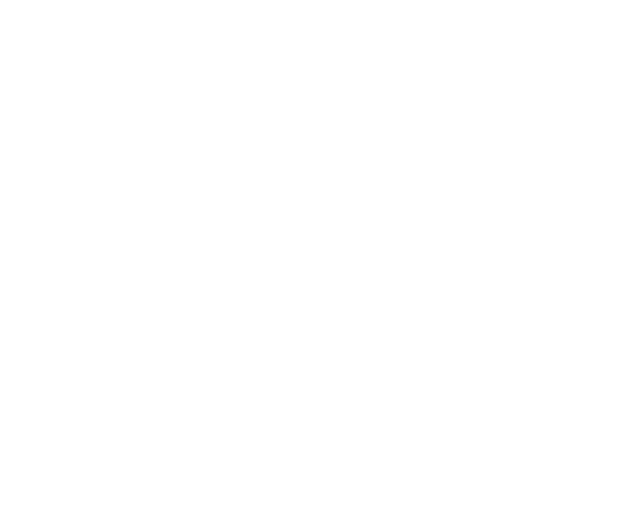
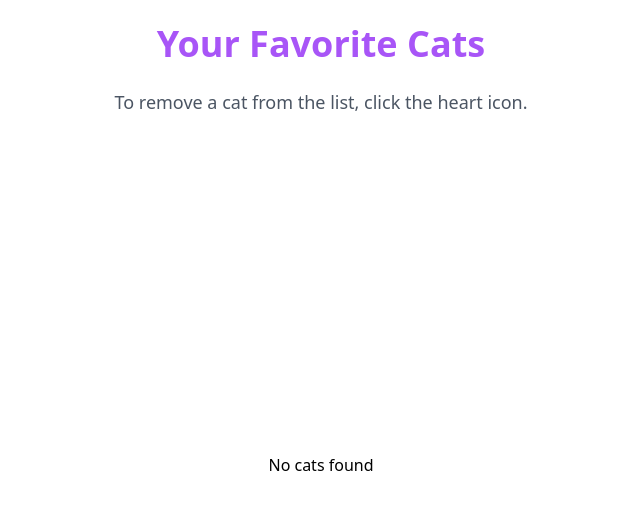
Before and after one commit to AlexPal005/cats, a React (Vite) app: page /favorite in a window 1280 px wide. Shown: the top 510 px of the page, without its empty margins (319-959 px from the left). Built offline with nearby package versions, Linux system fonts and the light colour scheme.

Commit message:
feat: favorite page

```diff
--- a/package.json
+++ b/package.json
@@ -24,6 +24,7 @@
     "react-dom": "^18.3.1",
     "react-icons": "^5.4.0",
     "react-router-dom": "^7.1.3",
+    "usehooks-ts": "^3.1.0",
     "zustand": "^5.0.3"
   },
   "devDependencies": {
--- /dev/null
+++ b/src/entities/cat/api/getCatsByListIds.ts
@@ -0,0 +1,21 @@
+import { Cat } from '../types/catTypes.ts'
+import axiosInstance from '../../../app/axios/axiosInstance.ts'
+import { useQuery } from '@tanstack/react-query'
+
+/* The Cat Api doesn't have an endpoint for get cats by a list of ids,
+ so we need to get each cat by its id*/
+
+const getCatsByListIds = async (ids: string[]): Promise<Cat[]> => {
+  const requests = ids.map((id) => {
+    return axiosInstance.get(`api/images/${id}`)
+  })
+  const responses = await Promise.all(requests)
+  return responses.map((response) => response.data)
+}
+
+export const useGetCatsByListIds = (ids: string[]) => {
+  return useQuery({
+    queryKey: ['cats', ids],
+    queryFn: () => getCatsByListIds(ids),
+  })
+}
--- a/src/entities/cat/ui/CatCard.tsx
+++ b/src/entities/cat/ui/CatCard.tsx
@@ -1,31 +1,22 @@
 import { Cat } from '../types/catTypes.ts'
 import { FaHeart } from 'react-icons/fa'
-import { useState } from 'react'
+import useFavoriteCats from '../../../pages/Favorite/model/useFavoriteCats.ts'
 
 interface CatCardProps {
   cat: Cat
 }
 
 export const CatCard = ({ cat }: CatCardProps) => {
-  const [likedCats, setLikedCats] = useState<string[]>(() => {
-    const savedLikes = localStorage.getItem('likedCats')
-    return savedLikes ? JSON.parse(savedLikes) : []
-  })
-  const isLiked = likedCats.includes(cat.id)
+  const { isLiked, addCatToFavorites, removeCatFromFavorites } =
+    useFavoriteCats()
 
   const handleLike = () => {
-    let updatedLikedCats: string[]
-
-    if (isLiked) {
-      updatedLikedCats = likedCats.filter((id) => id !== cat.id)
+    if (isLiked(cat.id)) {
+      removeCatFromFavorites(cat.id)
     } else {
-      updatedLikedCats = [...likedCats, cat.id]
+      addCatToFavorites(cat.id)
     }
-
-    setLikedCats(updatedLikedCats)
-    localStorage.setItem('likedCats', JSON.stringify(updatedLikedCats)) // Зберігаємо в локальному сховищі
   }
-
   return (
     <div className="bg-white rounded-lg shadow-md overflow-hidden">
       <img
@@ -39,7 +30,7 @@
         </h3>
         <FaHeart
           onClick={handleLike}
-          className={`cursor-pointer ${isLiked ? 'text-red-500' : 'text-gray-500'}`}
+          className={`cursor-pointer ${isLiked(cat.id) ? 'text-red-500' : 'text-gray-500'}`}
         />
       </div>
     </div>
--- /dev/null
+++ b/src/features/cats-filter/model/useClickOutside.ts
@@ -0,0 +1,19 @@
+import { useEffect } from 'react'
+
+export const useClickOutside = (
+  ref: React.RefObject<HTMLElement>,
+  callback: () => void
+) => {
+  useEffect(() => {
+    const handleClickOutside = (event: MouseEvent) => {
+      if (ref.current && !ref.current.contains(event.target as Node)) {
+        callback()
+      }
+    }
+
+    document.addEventListener('mousedown', handleClickOutside)
+    return () => document.removeEventListener('mousedown', handleClickOutside)
+  }, [ref, callback])
+}
+
+export default useClickOutside
--- a/src/features/cats-filter/ui/CatsFilter.tsx
+++ b/src/features/cats-filter/ui/CatsFilter.tsx
@@ -3,6 +3,7 @@
 import { Preloader } from '../../preloader/Preloader.tsx'
 import { Breed } from '../../../entities/cat/types/catTypes.ts'
 import { useSelectedBreedStore } from '../model/useSelectedBreedStore.ts'
+import useClickOutside from '../model/useClickOutside.ts'
 
 export const CatsFilter = () => {
   const [isDropdownOpen, setIsDropdownOpen] = useState<boolean>(false)
@@ -10,6 +11,7 @@
   const [debouncedSearchBreed, setDebouncedSearchBreed] = useState<string>('')
   const { data: breeds, isLoading } = useSearchBreeds(debouncedSearchBreed)
   const dropdownRef = useRef<HTMLDivElement>(null)
+  useClickOutside(dropdownRef, () => setIsDropdownOpen(false))
   const { selectedBreed, setSelectedBreed, clearSelectedBreed } =
     useSelectedBreedStore()
 
@@ -20,24 +22,6 @@
 
     return () => clearTimeout(timer)
   }, [searchBreed])
-
-  useEffect(() => {
-    console.log(breeds)
-  }, [breeds])
-
-  useEffect(() => {
-    const handleClickOutside = (event: MouseEvent) => {
-      if (
-        dropdownRef.current &&
-        !dropdownRef.current.contains(event.target as Node)
-      ) {
-        setIsDropdownOpen(false)
-      }
-    }
-
-    document.addEventListener('mousedown', handleClickOutside)
-    return () => document.removeEventListener('mousedown', handleClickOutside)
-  }, [])
 
   const handleSearchChange = (e: { target: { value: string } }) => {
     setSearchBreed(e.target.value)
@@ -54,12 +38,6 @@
     setIsDropdownOpen(false)
   }
 
-  const handleSearchCats = () => {
-    if (selectedBreed) {
-      console.log(`Searching cats for breed: ${selectedBreed}`)
-    }
-  }
-
   return (
     <div className="relative w-full max-w-md">
       <div className="flex items-center">
@@ -69,7 +47,7 @@
           onChange={handleSearchChange}
           className="w-full p-2 border rounded-md pr-12"
           placeholder="Search for cat breed..."
-          onFocus={() => setIsDropdownOpen(true)} // відкриваємо список при фокусі
+          onFocus={() => setIsDropdownOpen(true)}
         />
 
         {isLoading && (
@@ -110,18 +88,6 @@
           Please select a breed to search for cats
         </div>
       )}
-
-      <button
-        onClick={handleSearchCats}
-        disabled={!selectedBreed}
-        className={`mt-4 w-full py-2 px-4 rounded-md ${
-          selectedBreed
-            ? 'bg-blue-500 text-white'
-            : 'bg-gray-300 text-gray-500 cursor-not-allowed'
-        }`}
-      >
-        Search Cats
-      </button>
     </div>
   )
 }
--- a/src/features/catsList/ui/CatsList.tsx
+++ b/src/features/catsList/ui/CatsList.tsx
@@ -1,24 +1,22 @@
 import { CatCard } from '../../../entities/cat/ui/CatCard.tsx'
-import { useGetCats } from '../../../entities/cat/api/getCats.ts'
 import { ErrorInfo } from '../../error/ErrorInfo.tsx'
 import { Preloader } from '../../preloader/Preloader.tsx'
-import { useSelectedBreedStore } from '../../cats-filter/model/useSelectedBreedStore.ts'
+import { Cat } from '../../../entities/cat/types/catTypes.ts'
 
-export const CatsList = () => {
-  const { selectedBreed } = useSelectedBreedStore()
-  const {
-    data: cats,
-    isLoading,
-    error,
-  } = useGetCats(undefined, selectedBreed?.id)
+export interface CatsListProps {
+  catsData: {
+    data: Cat[] | undefined
+    isLoading: boolean
+    error: unknown
+  }
+}
 
-  // useEffect(() => {
-  //   console.log(cats)
-  // }, [cats])
+export const CatsList = ({ catsData }: CatsListProps) => {
+  const { data: cats, isLoading, error } = catsData
 
   if (isLoading) {
     return (
-      <div className="flex items-center justify-center h-screen">
+      <div className="flex items-center justify-center min-h-[calc(100vh-150px)]">
         <Preloader />
       </div>
     )
@@ -26,7 +24,7 @@
 
   if (error) {
     return (
-      <div className="flex items-center justify-center h-screen">
+      <div className="flex items-center justify-center min-h-[calc(100vh-150px)]">
         <ErrorInfo message="Error while retrieving cats!" />
       </div>
     )
@@ -41,4 +39,10 @@
       </div>
     )
   }
+
+  return (
+    <div className="flex items-center justify-center min-h-[calc(100vh-150px)]">
+      <p>No cats found</p>
+    </div>
+  )
 }
--- a/src/pages/Favorite/Favorite.tsx
+++ b/src/pages/Favorite/Favorite.tsx
@@ -1,3 +1,22 @@
+import { useGetCatsByListIds } from '../../entities/cat/api/getCatsByListIds.ts'
+import { CatsList } from '../../features/catsList/ui/CatsList.tsx'
+import useFavoriteCats from './model/useFavoriteCats.ts'
+
 export const Favorite = () => {
-  return <div></div>
+  const { likedCats } = useFavoriteCats()
+
+  //get favorite cats
+  const catsData = useGetCatsByListIds(likedCats)
+
+  return (
+    <div>
+      <h1 className="text-4xl font-extrabold text-center text-purple-500 my-6">
+        Your Favorite Cats
+      </h1>
+      <p className="text-lg text-center text-gray-600 mb-6">
+        To remove a cat from the list, click the heart icon.
+      </p>
+      <CatsList catsData={catsData} />
+    </div>
+  )
 }
--- /dev/null
+++ b/src/pages/Favorite/model/useFavoriteCats.ts
@@ -0,0 +1,21 @@
+import { useLocalStorage } from 'usehooks-ts'
+
+const useFavoriteCats = () => {
+  const [likedCats, setLikedCats] = useLocalStorage<string[]>('likedCats', [])
+
+  const addCatToFavorites = (catId: string) => {
+    if (!likedCats.includes(catId)) {
+      setLikedCats([...likedCats, catId])
+    }
+  }
+
+  const removeCatFromFavorites = (catId: string) => {
+    setLikedCats(likedCats.filter((id) => id !== catId))
+  }
+
+  const isLiked = (catId: string) => likedCats.includes(catId)
+
+  return { isLiked, addCatToFavorites, removeCatFromFavorites, likedCats }
+}
+
+export default useFavoriteCats
--- a/src/pages/home/ui/Main.tsx
+++ b/src/pages/home/ui/Main.tsx
@@ -1,13 +1,19 @@
 import { CatsList } from '../../../features/catsList/ui/CatsList.tsx'
 import { CatsFilter } from '../../../features/cats-filter/ui/CatsFilter.tsx'
+import { useGetCats } from '../../../entities/cat/api/getCats.ts'
+import { useSelectedBreedStore } from '../../../features/cats-filter/model/useSelectedBreedStore.ts'
 
 export const Main = () => {
+  const { selectedBreed } = useSelectedBreedStore()
+
+  const catsData = useGetCats(undefined, selectedBreed?.id)
+
   return (
     <div className="flex flex-col items-center justify-start min-h-screen p-4">
       <div className="w-full max-w-2xl mb-4 flex justify-center">
         <CatsFilter />
       </div>
-      <CatsList />
+      <CatsList catsData={catsData} />
     </div>
   )
 }
```
Also changed, not shown: 1 other file (tests, documents, lock files or other folders).
